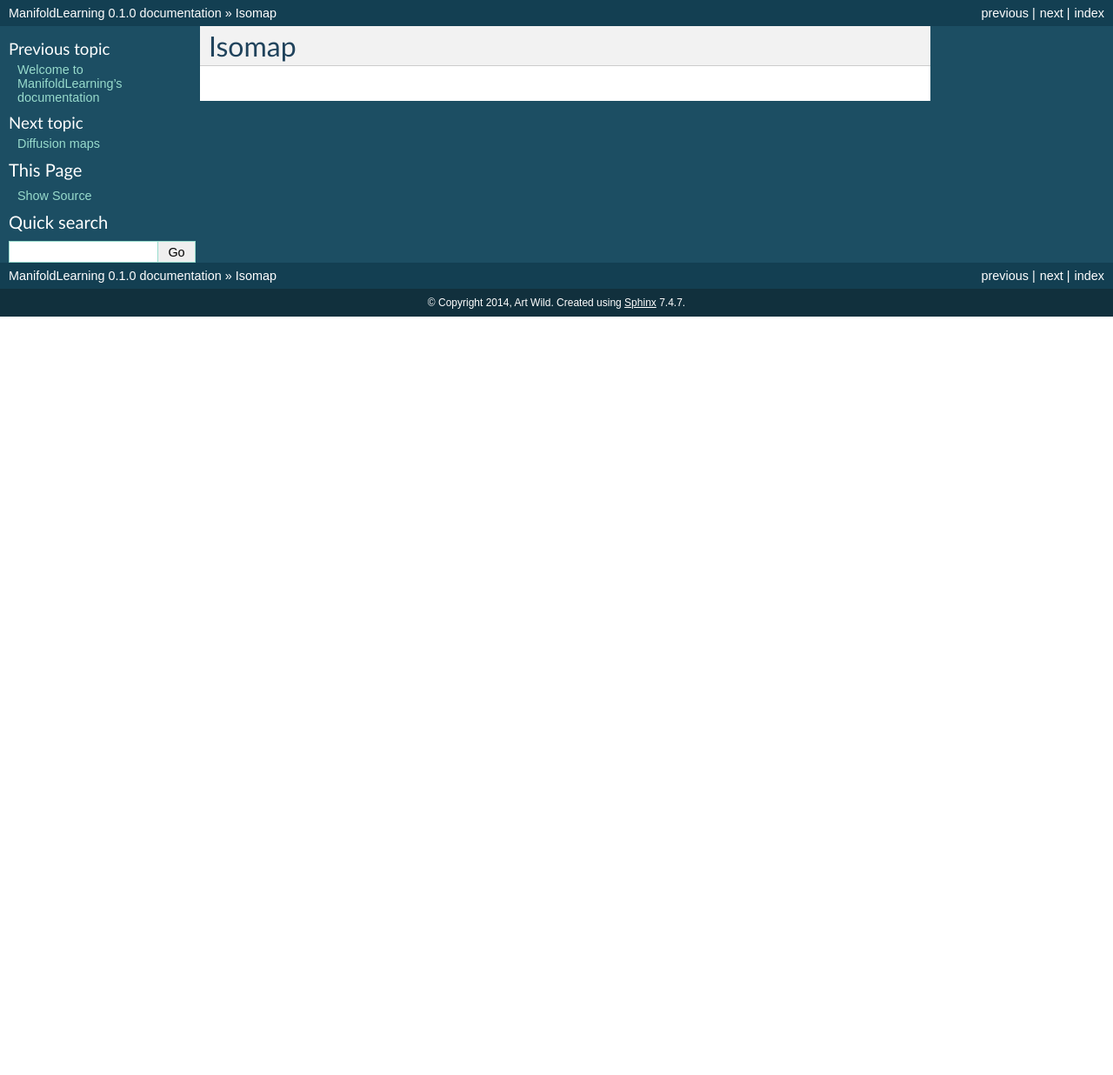
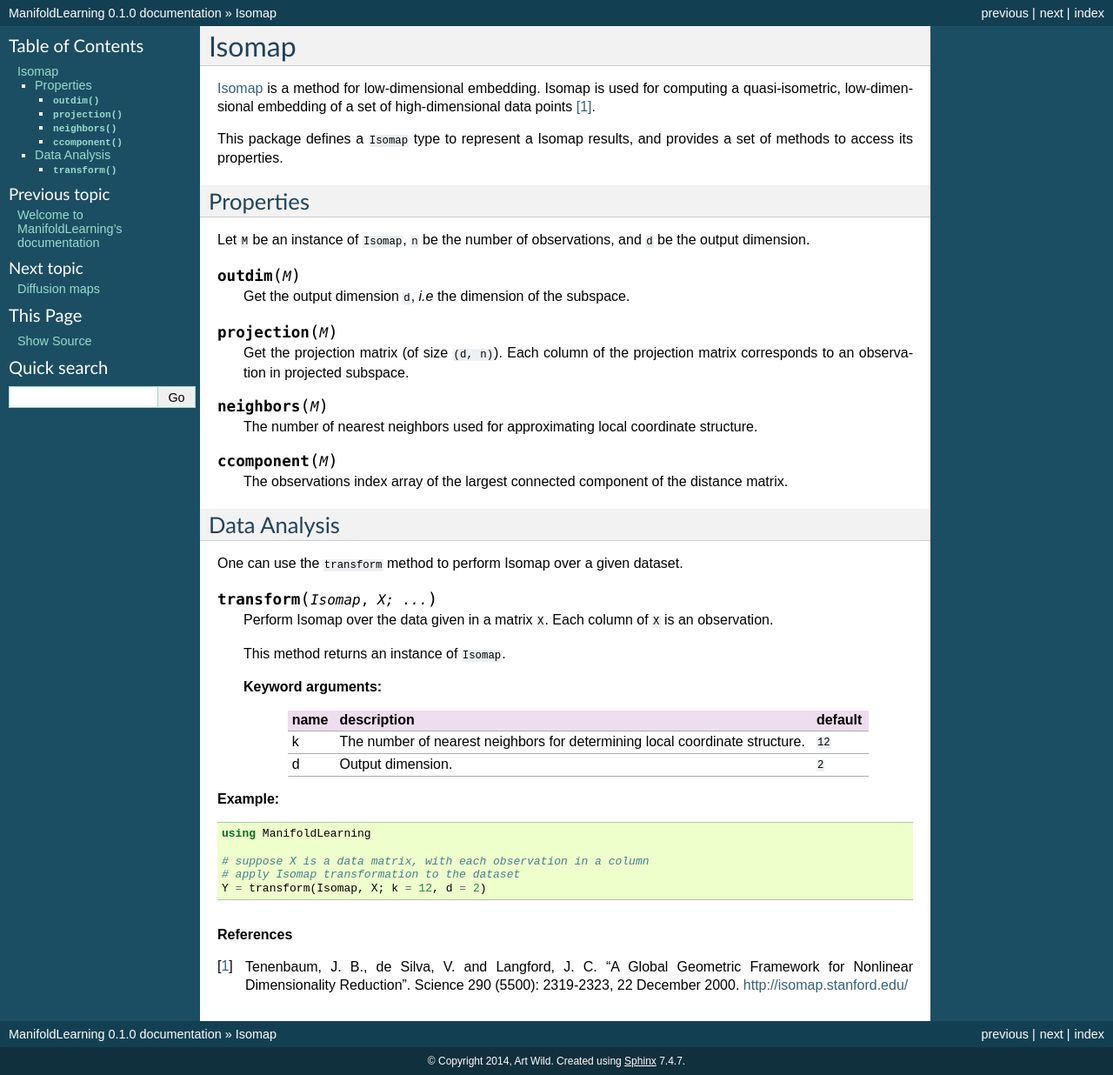
Before and after one commit to wildart/ManifoldLearning.jl, a Sphinx documentation site: the page built from docs/source/isomap.rst, in a window 1280 px wide. Shown: the whole page at 87% size. Built offline with Sphinx 7.4.7, drawn with Linux system fonts in a browser that asks for light colours; formulas are drawn with MathJax 3; before the commit the page ends 900 px from its top, so only the background shows below that.

Commit message:
Update requirement, documentation, package interface

```diff
--- a/docs/source/isomap.rst
+++ b/docs/source/isomap.rst
@@ -1,2 +1,63 @@
 Isomap
 ======
+
+`Isomap <http://en.wikipedia.org/wiki/Isomap>`_ is a method for low-dimensional embedding. Isomap is used for computing a quasi-isometric, low-dimensional embedding of a set of high-dimensional data points [#R1]_.
+
+This package defines a ``Isomap`` type to represent a Isomap results, and provides a set of methods to access its properties.
+
+Properties
+~~~~~~~~~~~
+
+Let ``M`` be an instance of ``Isomap``, ``n`` be the number of observations, and ``d`` be the output dimension.
+
+.. function:: outdim(M)
+
+    Get the output dimension ``d``, *i.e* the dimension of the subspace.
+
+.. function:: projection(M)
+
+    Get the projection matrix (of size ``(d, n)``). Each column of the projection matrix corresponds to an observation in projected subspace.
+
+.. function:: neighbors(M)
+
+    The number of nearest neighbors used for approximating local coordinate structure.
+
+.. function:: ccomponent(M)
+
+    The observations index array of the largest connected component of the distance matrix.
+
+
+Data Analysis
+~~~~~~~~~~~~~~~
+
+One can use the ``transform`` method to perform Isomap over a given dataset.
+
+.. function:: transform(Isomap, X; ...)
+
+    Perform Isomap over the data given in a matrix ``X``. Each column of ``X`` is an observation.
+
+    This method returns an instance of ``Isomap``.
+
+    **Keyword arguments:**
+
+    =========== =============================================================== ===============
+      name         description                                                   default
+    =========== =============================================================== ===============
+     k          The number of nearest neighbors for determining local           ``12``
+                coordinate structure.
+    ----------- --------------------------------------------------------------- ---------------
+     d          Output dimension.                                               ``2``
+    =========== =============================================================== ===============
+
+**Example:**
+
+.. code-block:: julia
+
+    using ManifoldLearning
+
+    # suppose X is a data matrix, with each observation in a column
+    # apply Isomap transformation to the dataset
+    Y = transform(Isomap, X; k = 12, d = 2)
+
+.. rubric:: References
+.. [#R1] Tenenbaum, J. B., de Silva, V. and Langford, J. C. "A Global Geometric Framework for Nonlinear Dimensionality Reduction". Science 290 (5500): 2319-2323, 22 December 2000. `http://isomap.stanford.edu/ <http://isomap.stanford.edu/>`_
```
Also changed, not shown: README.md (+2 -0 lines), docs/source/ltsa.rst (+57 -1 lines), 14 other files.
